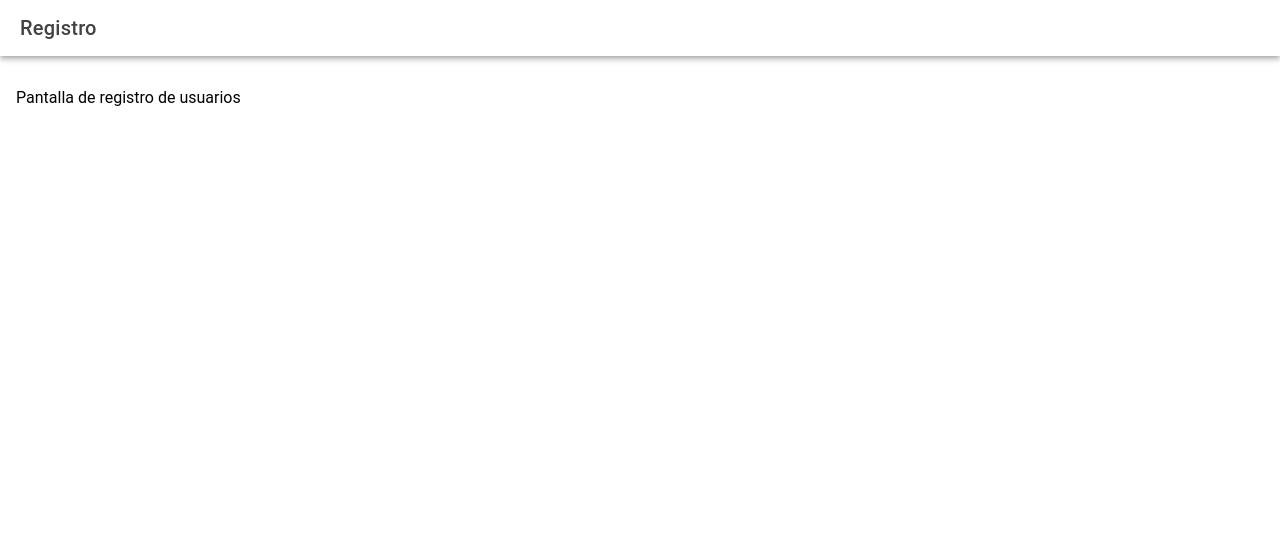
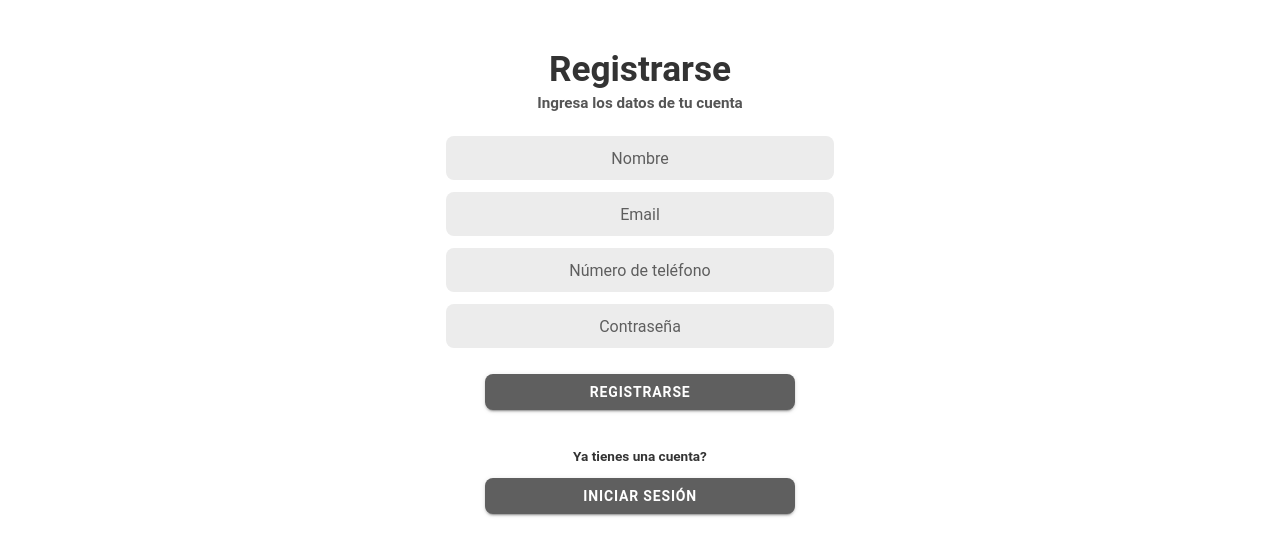
Before and after one commit to sebagarayn/MiSantoDomingo, a React (Vite) app: page /registro in a window 1280 px wide. Shown: the top 556 px of the page. Built offline with nearby package versions, Linux system fonts and the light colour scheme.

Commit message:
Implementar pantallas de login y registro - Movil

```diff
--- a/src/pages/auth/LoginPage.tsx
+++ b/src/pages/auth/LoginPage.tsx
@@ -1,22 +1,74 @@
-import {
-  IonContent,
-  IonHeader,
-  IonPage,
-  IonTitle,
-  IonToolbar,
-} from "@ionic/react";
+import { useState } from "react";
+import { IonContent, IonPage, IonInput, IonButton } from "@ionic/react";
+import { useHistory } from "react-router-dom";
+import { useAuth } from "../../hooks/useAuth";
+import { login as buscarUsuario } from "../../services/auth.service";
+import "./auth.css";
 
 const LoginPage: React.FC = () => {
+  const history = useHistory();
+  const { login } = useAuth();
+
+  const [email, setEmail] = useState("");
+  const [password, setPassword] = useState("");
+  const [mensaje, setMensaje] = useState("");
+
+  // Login simulado con el servicio mock
+  const manejarLogin = async () => {
+    const usuario = buscarUsuario(email, password);
+
+    if (!usuario) {
+      setMensaje("Correo o contraseña incorrectos");
+      return;
+    }
+
+    await login(email, password, usuario.rol);
+    history.push(usuario.rol === "admin" ? "/admin/inicio" : "/app/inicio");
+  };
+
   return (
     <IonPage>
-      <IonHeader>
-        <IonToolbar>
-          <IonTitle>Iniciar Sesión</IonTitle>
-        </IonToolbar>
-      </IonHeader>
       <IonContent fullscreen>
-        <div className="ion-padding">
-          <p>Pantalla de inicio de sesión</p>
+        <div className="contenedor-central">
+          <h1 className="titulo">¡Bienvenido!</h1>
+          <p className="subtitulo">Inicia sesión con tu cuenta</p>
+
+          <IonInput
+            className="campo"
+            type="email"
+            placeholder="Email"
+            aria-label="Email"
+            value={email}
+            onIonChange={(e) => setEmail(e.detail.value || "")}
+          />
+
+          <IonInput
+            className="campo"
+            type="password"
+            placeholder="Contraseña"
+            aria-label="Contraseña"
+            value={password}
+            onIonChange={(e) => setPassword(e.detail.value || "")}
+          />
+
+          {mensaje !== "" && <p className="mensaje-error">{mensaje}</p>}
+
+          <IonButton className="boton-principal" onClick={manejarLogin}>
+            Iniciar sesión
+          </IonButton>
+
+          <a className="link" href="#">
+            Olvidaste tu contraseña?
+          </a>
+
+          <p className="texto-cuenta">No tienes una cuenta?</p>
+
+          <IonButton
+            className="boton-principal"
+            onClick={() => history.push("/registro")}
+          >
+            Crear cuenta
+          </IonButton>
         </div>
       </IonContent>
     </IonPage>
--- a/src/pages/auth/RegistroPage.tsx
+++ b/src/pages/auth/RegistroPage.tsx
@@ -1,22 +1,81 @@
-import {
-  IonContent,
-  IonHeader,
-  IonPage,
-  IonTitle,
-  IonToolbar,
-} from "@ionic/react";
+import { useState } from "react";
+import { IonContent, IonPage, IonInput, IonButton } from "@ionic/react";
+import { useHistory } from "react-router-dom";
+import "./auth.css";
 
 const RegistroPage: React.FC = () => {
+  const history = useHistory();
+
+  const [nombre, setNombre] = useState("");
+  const [email, setEmail] = useState("");
+  const [telefono, setTelefono] = useState("");
+  const [password, setPassword] = useState("");
+  const [mensaje, setMensaje] = useState("");
+
+  // Registro simulado: solo valida campos completos por ahora
+  const manejarRegistro = () => {
+    if (nombre === "" || email === "" || telefono === "" || password === "") {
+      setMensaje("Debes completar todos los campos");
+      return;
+    }
+
+    // Aqui se creara el usuario cuando exista el backend (EP2)
+    history.push("/login");
+  };
+
   return (
     <IonPage>
-      <IonHeader>
-        <IonToolbar>
-          <IonTitle>Registro</IonTitle>
-        </IonToolbar>
-      </IonHeader>
       <IonContent fullscreen>
-        <div className="ion-padding">
-          <p>Pantalla de registro de usuarios</p>
+        <div className="contenedor-central">
+          <h1 className="titulo">Registrarse</h1>
+          <p className="subtitulo">Ingresa los datos de tu cuenta</p>
+
+          <IonInput
+            className="campo"
+            placeholder="Nombre"
+            aria-label="Nombre"
+            value={nombre}
+            onIonChange={(e) => setNombre(e.detail.value || "")}
+          />
+          <IonInput
+            className="campo"
+            type="email"
+            placeholder="Email"
+            aria-label="Email"
+            value={email}
+            onIonChange={(e) => setEmail(e.detail.value || "")}
+          />
+          <IonInput
+            className="campo"
+            type="tel"
+            placeholder="Número de teléfono"
+            aria-label="Número de teléfono"
+            value={telefono}
+            onIonChange={(e) => setTelefono(e.detail.value || "")}
+          />
+          <IonInput
+            className="campo"
+            type="password"
+            placeholder="Contraseña"
+            aria-label="Contraseña"
+            value={password}
+            onIonChange={(e) => setPassword(e.detail.value || "")}
+          />
+
+          {mensaje !== "" && <p className="mensaje-error">{mensaje}</p>}
+
+          <IonButton className="boton-principal" onClick={manejarRegistro}>
+            Registrarse
+          </IonButton>
+
+          <p className="texto-cuenta">Ya tienes una cuenta?</p>
+
+          <IonButton
+            className="boton-principal"
+            onClick={() => history.push("/login")}
+          >
+            Iniciar sesión
+          </IonButton>
         </div>
       </IonContent>
     </IonPage>
--- /dev/null
+++ b/src/pages/auth/auth.css
@@ -0,0 +1,62 @@
+.contenedor-central {
+  display: flex;
+  flex-direction: column;
+  align-items: center;
+  max-width: 420px;
+  margin: 0 auto;
+  padding: 48px 16px;
+  text-align: center;
+}
+
+.titulo {
+  font-size: 2.2rem;
+  font-weight: bold;
+  color: #333;
+  margin: 0 0 4px 0;
+}
+
+.subtitulo {
+  font-size: 0.95rem;
+  font-weight: bold;
+  color: #555;
+  margin: 0 0 24px 0;
+}
+
+.campo {
+  --background: #ececec;
+  --border-radius: 8px;
+  --padding-start: 12px;
+  --padding-end: 12px;
+  width: 100%;
+  margin-bottom: 12px;
+}
+
+.boton-principal {
+  --background: #5f5f5f;
+  --background-activated: #4a4a4a;
+  --border-radius: 8px;
+  --color: #ffffff;
+  font-weight: bold;
+  width: 80%;
+  margin: 14px 0;
+}
+
+.link {
+  font-size: 0.85rem;
+  font-weight: bold;
+  color: #555;
+  text-decoration: underline;
+}
+
+.texto-cuenta {
+  font-size: 0.85rem;
+  font-weight: bold;
+  color: #333;
+  margin: 24px 0 0 0;
+}
+
+.mensaje-error {
+  color: #c0392b;
+  font-size: 0.85rem;
+  font-weight: bold;
+}
```
